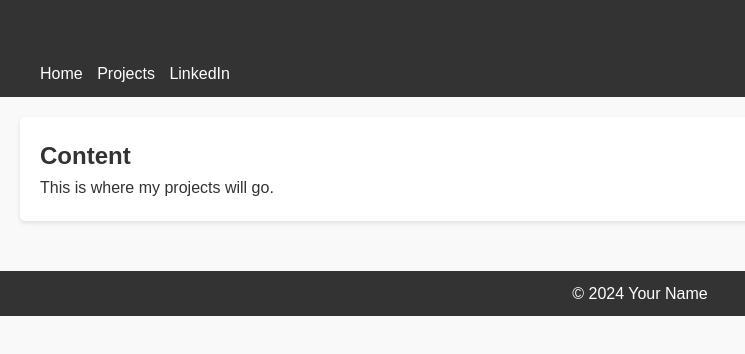
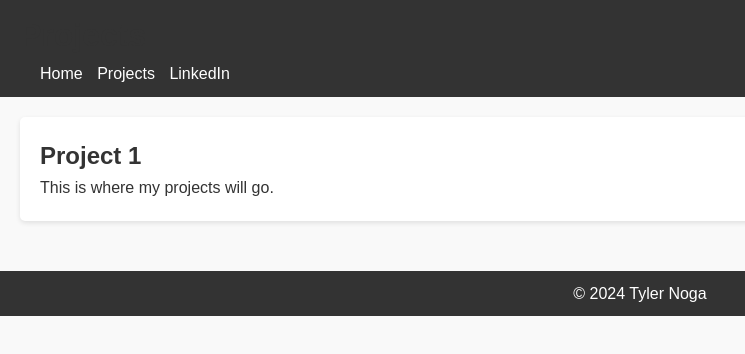
Before and after one commit to tylernoga/tnoga-hw6, a plain HTML site: page page2.html in a window 1280 px wide. Shown: the full height of the page, 0-745 px from the left. Drawn offline with Linux system fonts and the light colour scheme.

Commit message:
Update project page

```diff
--- a/page2.html
+++ b/page2.html
@@ -20,13 +20,13 @@
 
     <main>
         <section>
-            <h2>Content</h2>
+            <h2>Project 1</h2>
             <p>This is where my projects will go.</p>
         </section>
     </main>
 
     <footer>
-        <p>&copy; 2024 Your Name</p>
+        <p>&copy; 2024 Tyler Noga</p>
     </footer>
 </body>
 </html>
```
